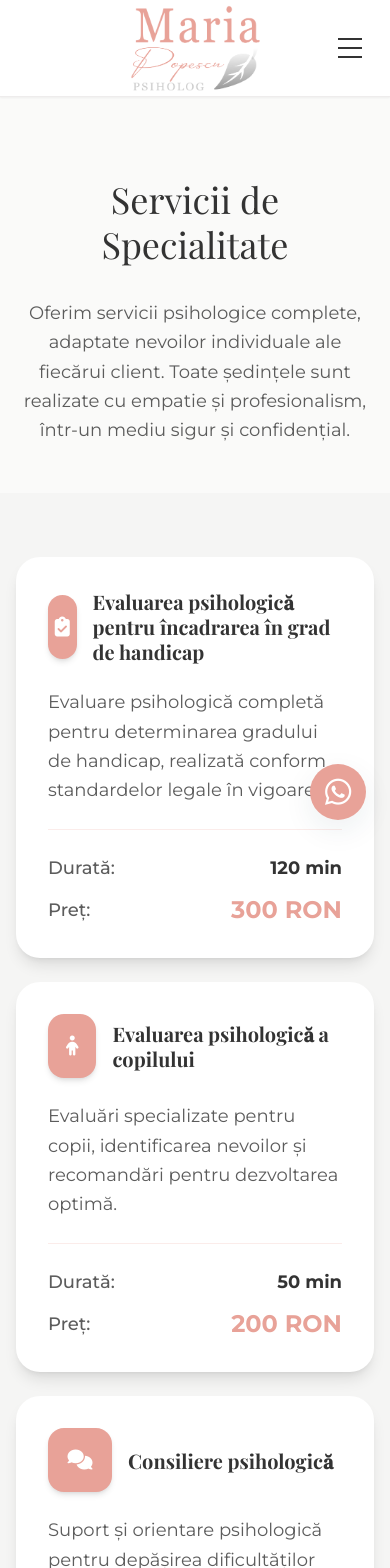
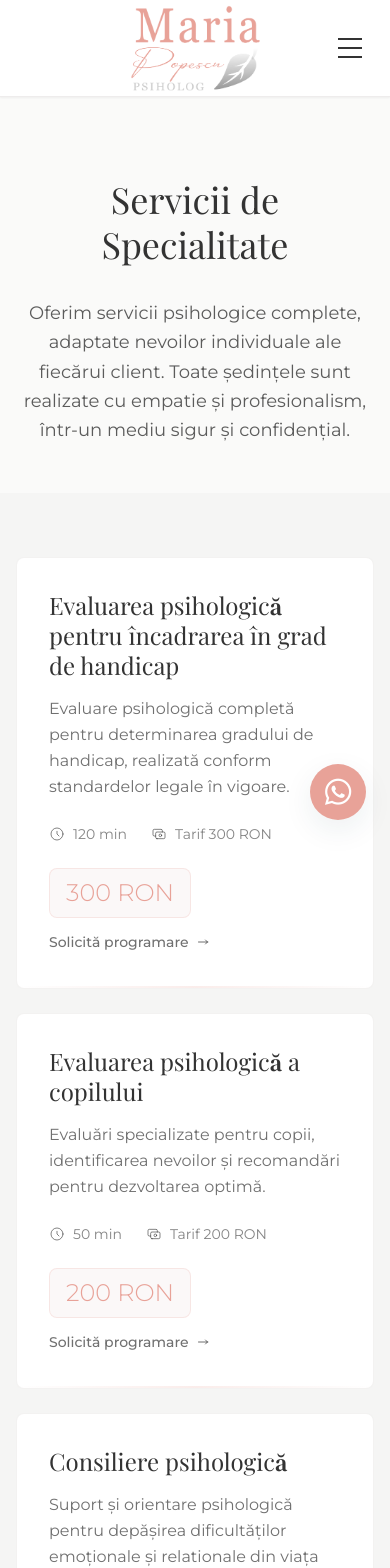
Before and after one commit to ZaZza402/maria-popescu, a React (Vite) app: page /#/servicii in a window 390 px wide. Shown: the top 1568 px of the page. Built offline with nearby package versions, Linux system fonts and the light colour scheme; a web font is replaced by a local one.

Commit message:
Complete redesign: Updated article images, added gallery items, improved social sharing descriptions, and redesigned services page with elegant professional layout

```diff
--- a/index.html
+++ b/index.html
@@ -53,14 +53,17 @@
     <title>Maria Popescu - Psiholog Clinician</title>
 
     <!-- SEO Meta Tags -->
-    <meta name="description" content="Maria Popescu, psiholog clinician și psihoterapeut cognitiv-comportamental. Oferim consiliere psihologică profesională pentru copii și adulți într-un mediu cald și empatic.">
+    <meta name="description" content="Empatie și înțelegere necondiționată • Mediu sigur și confidențial • Abordare personalizată pentru fiecare client • Colaborare activă în procesul terapeutic">
     <meta name="keywords" content="psiholog, psihoterapeut, consiliere psihologică, terapie cognitiv-comportamentală, Maria Popescu, cabinet psihologic">
     <meta name="author" content="Maria Popescu">
 
     <!-- Open Graph meta tags for Facebook and other platforms -->
     <meta property="og:type" content="website">
     <meta property="og:title" content="Maria Popescu - Psiholog Clinician | Cabinet de Psihologie">
-    <meta property="og:description" content="Servicii de psihologie clinică cu experiență de peste 10 ani. Terapie individuală, de cuplu și de familie. Programări online și la cabinet în București.">
+    <meta property="og:description" content="• Empatie și înțelegere necondiționată
+• Mediu sigur și confidențial
+• Abordare personalizată pentru fiecare client
+• Colaborare activă în procesul terapeutic">
     <meta property="og:image" content="./assets/leaves-logo.svg">
     <meta property="og:image:type" content="image/svg+xml">
     <meta property="og:image:width" content="400">
@@ -79,7 +82,7 @@
     <meta property="place:location:longitude" content="26.1025">    <!-- Twitter Card Meta Tags -->
     <meta name="twitter:card" content="summary_large_image">
     <meta name="twitter:title" content="Maria Popescu - Psiholog Clinician">
-    <meta name="twitter:description" content="Psiholog clinician și psihoterapeut cognitiv-comportamental. Consiliere psihologică profesională pentru copii și adulți.">
+    <meta name="twitter:description" content="• Empatie și înțelegere necondiționată • Mediu sigur și confidențial • Abordare personalizată • Colaborare activă în procesul terapeutic">
     <meta name="twitter:image" content="./assets/leaves-logo.svg">
     <meta name="twitter:image:alt" content="Maria Popescu Psiholog - Logo Cabinet">
     <meta name="twitter:site" content="@mariapopescu">
--- a/src/pages/ArticolePage.tsx
+++ b/src/pages/ArticolePage.tsx
@@ -98,7 +98,7 @@ const ArticolePage: React.FC = () => {
               <div className="p-6 lg:p-8">
                 <div className="lg:float-left lg:w-64 lg:mr-6 lg:mb-4">
                   <img
-                    src="./assets/kids-therapy.webp"
+                    src="./assets/kids-drawing.webp"
                     alt="Evaluarea psihologică la copil"
                     className="w-full h-auto object-cover rounded-lg transition-transform duration-300 hover:scale-105"
                   />
@@ -222,7 +222,7 @@ const ArticolePage: React.FC = () => {
             <div className="p-6 lg:p-8">
               <div className="lg:float-left lg:w-64 lg:mr-6 lg:mb-4">
                 <img
-                  src="./assets/therapy-session.webp"
+                  src="./assets/sleep-struggle.jpg"
                   alt="Igiena somnului"
                   className="w-full h-auto object-cover rounded-lg transition-transform duration-300 hover:scale-105"
                 />
--- a/src/pages/HomePage.tsx
+++ b/src/pages/HomePage.tsx
@@ -429,6 +429,14 @@ const HomePage: React.FC = () => {
                   alt="Maria Popescu"
                   className="gallery-image w-full h-full object-cover transition-all duration-500 ease-out group-hover:scale-110"
                 />
+              </div>
+
+              <div className="gallery-item flex-shrink-0 w-48 sm:w-56 md:w-64 lg:w-72 aspect-[2/3] overflow-hidden rounded-xl cursor-pointer group">
+                <img
+                  src="./assets/sleep-struggle.jpg"
+                  alt="Probleme de somn"
+                  className="gallery-image w-full h-full object-cover transition-all duration-500 ease-out group-hover:scale-110"
+                />
               </div>              {/* Future images can be easily added here */}
 
             </div>
--- a/src/pages/ServiciiPage.tsx
+++ b/src/pages/ServiciiPage.tsx
@@ -166,31 +166,62 @@ const ServiciiPage: React.FC = () => {
       <section className="services-grid py-16 lg:py-24 bg-stone-100">
         <div className="container mx-auto max-w-6xl px-4">
 
-          <div className="grid gap-6 md:grid-cols-2 lg:grid-cols-3">
+          <div className="space-y-6">
             {services.map((service, index) => (
-              <div key={index} className="service-card bg-white rounded-3xl p-8 shadow-lg hover:shadow-xl transition-all duration-300 hover:scale-[1.02]">
-                <div className="flex items-center mb-6">
-                  <div className="w-16 h-16 bg-brand-accent rounded-2xl flex items-center justify-center mr-4 shadow-md">
-                    <i className={`${service.icon} text-white text-xl`}></i>
-                  </div>
-                  <h3 className="text-xl font-serif text-brand-text leading-tight font-bold">
+              <div key={index} className="service-card group">
+                <div className="bg-white border border-stone-200/50 hover:border-brand-accent/30 transition-all duration-500 hover:shadow-soft rounded-lg overflow-hidden">
+                  <div className="p-8 lg:p-10">
+                    <div className="flex flex-col lg:flex-row lg:items-start lg:justify-between gap-6">
+
+                      {/* Service Content */}
+                      <div className="flex-1">
+                        <h3 className="text-2xl lg:text-2xl font-serif text-brand-text mb-4 leading-tight group-hover:text-brand-accent transition-colors duration-300">
                           {service.title}
                         </h3>
-                </div>
 
-                <p className="text-brand-text/80 mb-6 text-lg leading-relaxed">
+                        <p className="text-brand-text/70 text-base lg:text-lg leading-relaxed mb-6">
                           {service.description}
                         </p>
 
-                <div className="border-t border-brand-accent/20 pt-6">
-                  <div className="flex justify-between items-center mb-3">
-                    <span className="text-lg font-medium text-brand-text/80">Durată:</span>
-                    <span className="font-bold text-brand-text text-lg">{service.duration}</span>
+                        {/* Elegant Details */}
+                        <div className="flex items-center gap-6 text-brand-text/60">
+                          <div className="flex items-center gap-2">
+                            <svg className="w-4 h-4" fill="none" stroke="currentColor" viewBox="0 0 24 24">
+                              <path strokeLinecap="round" strokeLinejoin="round" strokeWidth={1.5} d="M12 8v4l3 3m6-3a9 9 0 11-18 0 9 9 0 0118 0z" />
+                            </svg>
+                            <span className="text-sm">{service.duration}</span>
                           </div>
-                  <div className="flex justify-between items-center">
-                    <span className="text-lg font-medium text-brand-text/80">Preț:</span>
-                    <span className="text-brand-accent font-bold text-2xl">{service.price}</span>
+
+                          <div className="flex items-center gap-2">
+                            <svg className="w-4 h-4" fill="none" stroke="currentColor" viewBox="0 0 24 24">
+                              <path strokeLinecap="round" strokeLinejoin="round" strokeWidth={1.5} d="M17 9V7a2 2 0 00-2-2H5a2 2 0 00-2 2v6a2 2 0 002 2h2m2 4h10a2 2 0 002-2v-6a2 2 0 00-2-2H9a2 2 0 00-2 2v6a2 2 0 002 2zm7-5a2 2 0 11-4 0 2 2 0 014 0z" />
+                            </svg>
+                            <span className="text-sm">Tarif {service.price}</span>
                           </div>
+                        </div>
+                      </div>
+
+                      {/* Elegant Price Display */}
+                      <div className="lg:text-right flex-shrink-0">
+                        <div className="inline-flex items-center px-4 py-2 bg-brand-light/50 border border-brand-accent/20 rounded-lg">
+                          <span className="text-2xl lg:text-3xl font-light text-brand-accent">{service.price}</span>
+                        </div>
+
+                        <div className="mt-3 lg:mt-4">
+                          <button className="inline-flex items-center gap-2 text-brand-text/70 hover:text-brand-accent transition-colors duration-300 font-medium text-sm">
+                            <span>Solicită programare</span>
+                            <svg className="w-3 h-3 transform group-hover:translate-x-1 transition-transform duration-300" fill="none" stroke="currentColor" viewBox="0 0 24 24">
+                              <path strokeLinecap="round" strokeLinejoin="round" strokeWidth={2} d="M17 8l4 4m0 0l-4 4m4-4H3" />
+                            </svg>
+                          </button>
+                        </div>
+                      </div>
+
+                    </div>
+                  </div>
+
+                  {/* Subtle Accent Line */}
+                  <div className="h-0.5 bg-gradient-to-r from-transparent via-brand-accent/20 to-transparent"></div>
                 </div>
               </div>
             ))}
```
Also changed, not shown: public/assets/sleep-struggle.jpg (added). Lines whose indentation alone changed are shown as unchanged.
